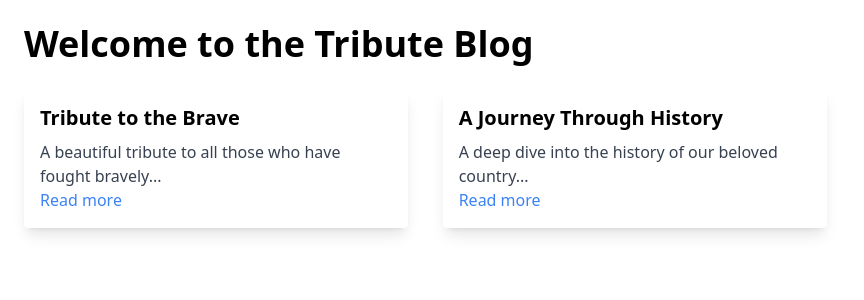
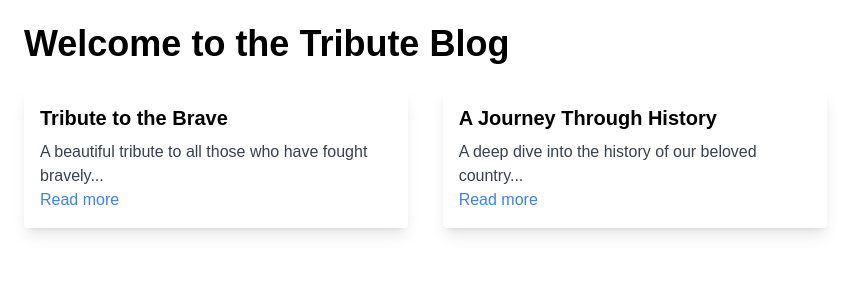
Before and after one commit to jhalak125/Tribute-Blog, a Next.js app: page / in a window 1280 px wide. Shown: the top 300 px of the page, without its empty margins (0-864 px from the left). Built offline with nearby package versions, Linux system fonts and the light colour scheme.

Commit message:
Update globals.css

```diff
--- a/styles/globals.css
+++ b/styles/globals.css
@@ -1,3 +1,8 @@
+/* styles/globals.css */
 @tailwind base;
 @tailwind components;
 @tailwind utilities;
+
+body {
+  font-family: 'Arial', sans-serif;
+}
```
